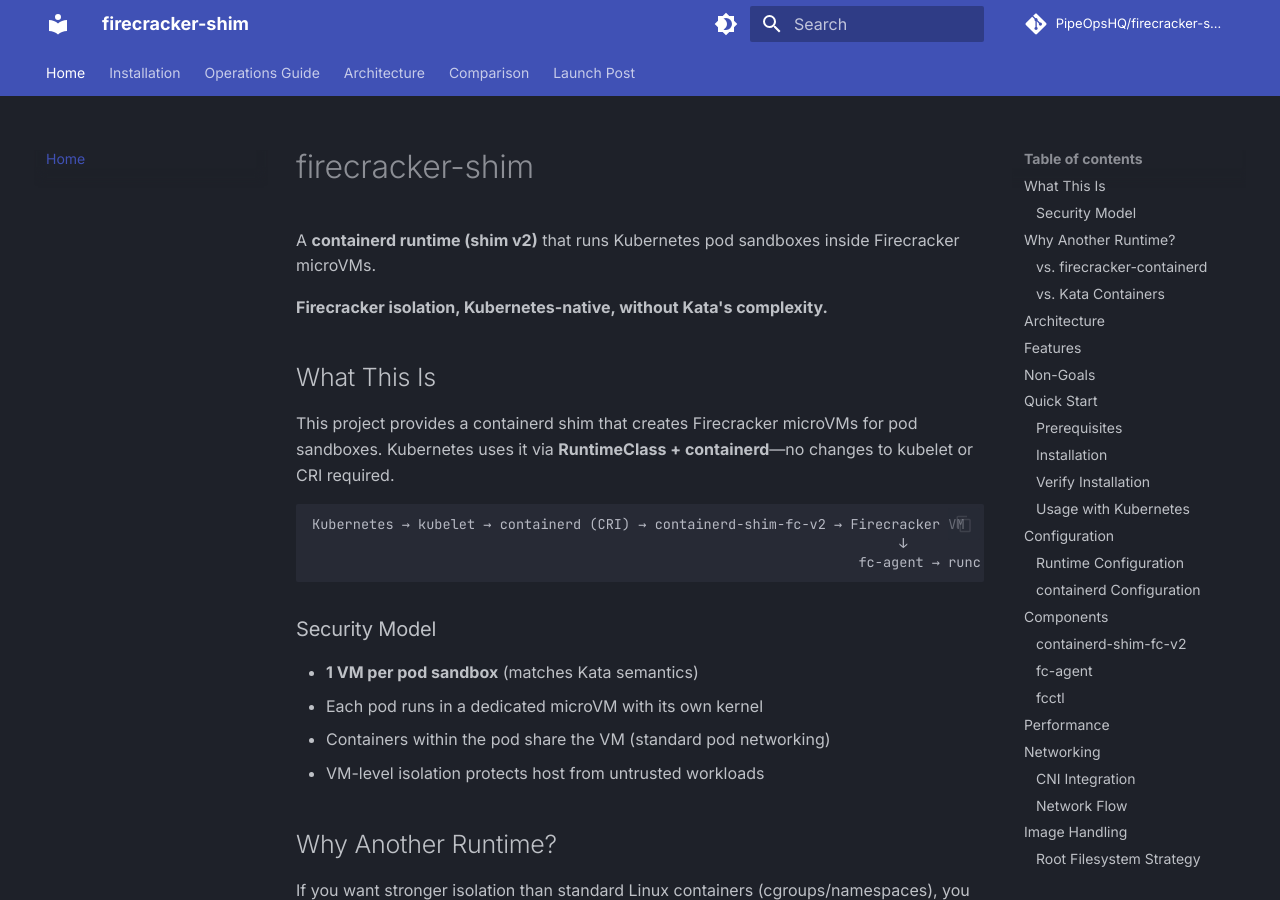
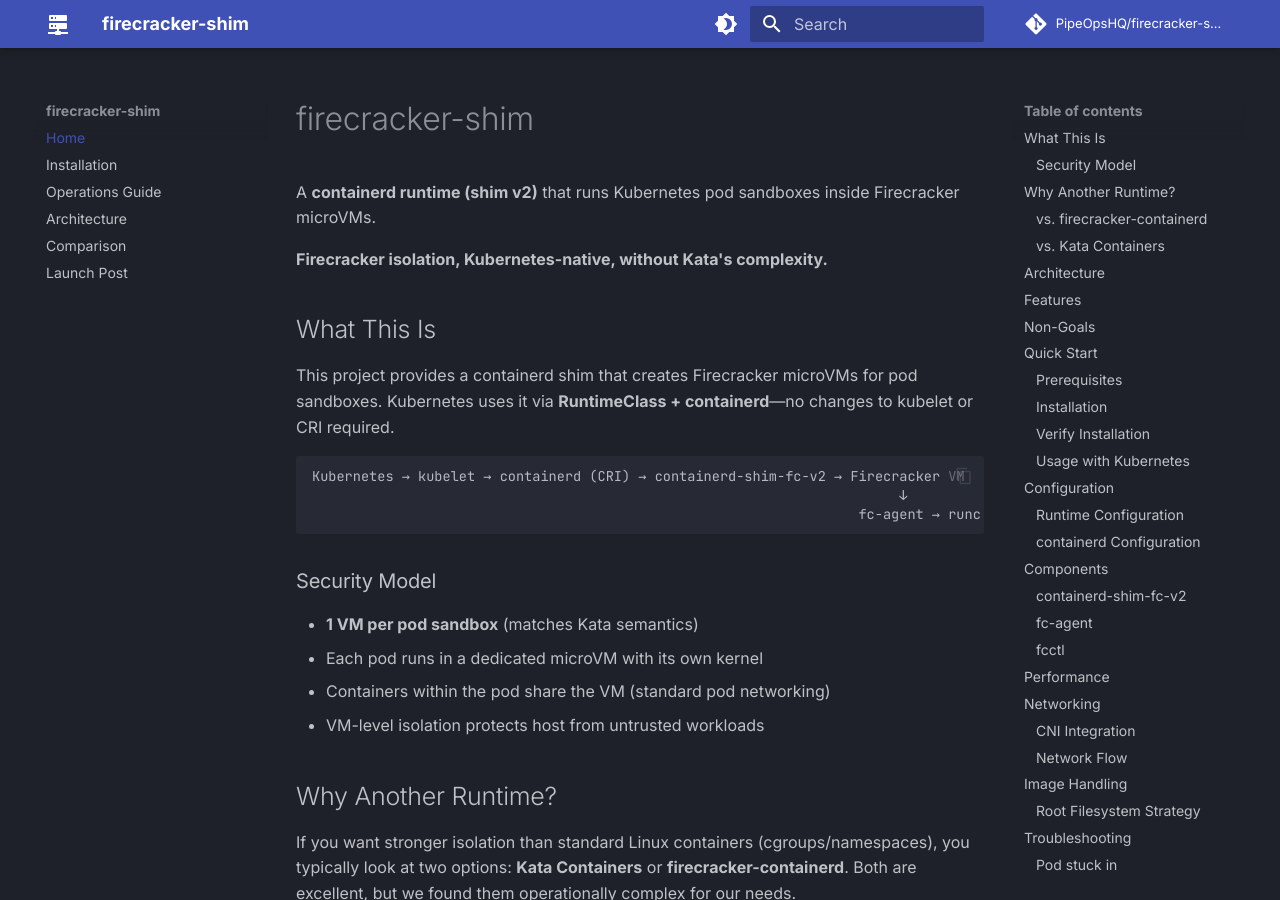
Before and after one commit to PipeOpsHQ/firecracker-shim, an MkDocs documentation site: the page built from docs/index.md, in a window 1280 px wide and 900 px high. Built offline with MkDocs 1.6.1 and Material for MkDocs 9.7.7, drawn with Linux system fonts in a browser that asks for light colours; comment, search, counter and statistics services are not loaded.

Commit message:
feat: Add server-network icon to material theme and update navigation tabs to navigation expand

```diff
--- a/mkdocs.yml
+++ b/mkdocs.yml
@@ -6,6 +6,8 @@
 
 theme:
   name: material
+  icon:
+    logo: material/server-network
   font:
     text: Inter
     code: JetBrains Mono
@@ -27,7 +29,7 @@
   features:
     - navigation.instant
     - navigation.tracking
-    - navigation.tabs
+    - navigation.expand
     - navigation.sections
     - navigation.top
     - content.code.copy
```
